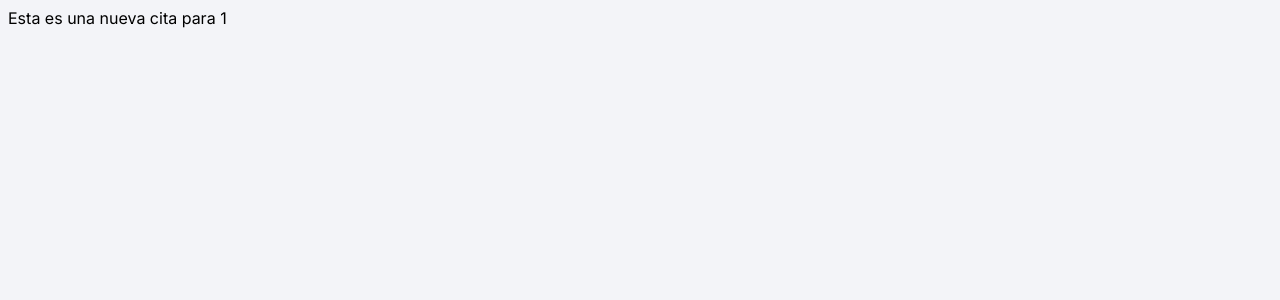
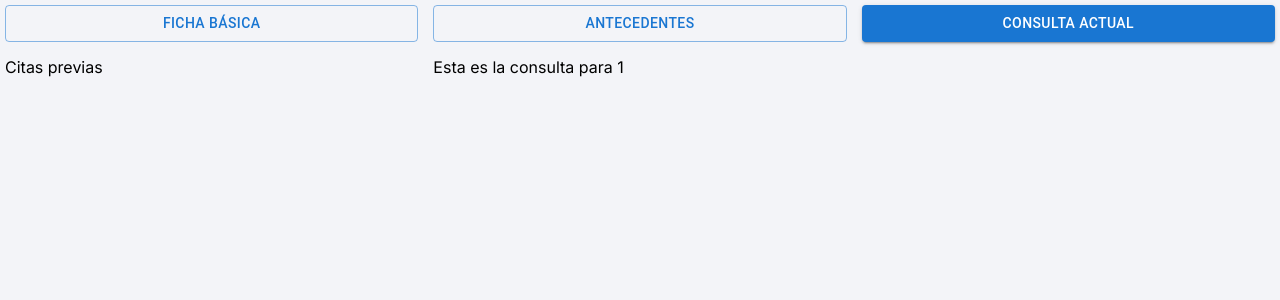
Before and after one commit to ignacioambia/bettercare-front, a Next.js app: page /pacientes/1/consulta in a window 1280 px wide. Shown: the top 300 px of the page. Built offline with nearby package versions, Linux system fonts and the light colour scheme.

Commit message:
feat(pacientes): set folder structure

```diff
--- a/app/globals.css
+++ b/app/globals.css
@@ -1,3 +1,4 @@
 body{
   background: #F3F4F8;
+  margin: 0px;
 }
--- /dev/null
+++ b/app/pacientes/[username]/antecedentes/page.tsx
@@ -0,0 +1,3 @@
+export default function Antecedentes(){
+ return <div>Estos son los antecedentes</div>
+}
--- a/app/pacientes/[username]/consulta/page.tsx
+++ b/app/pacientes/[username]/consulta/page.tsx
@@ -1,7 +1,7 @@
-const {BASE_URL} = process.env;
-
-console.log('BASE URL IS: ', BASE_URL);
-
-export default function NewAppointment({ params }: { params: { username: string }}){
- return <div>Esta es una nueva cita para {params.username}</div>
+export default function NewAppointment({
+  params,
+}: {
+  params: { username: string };
+}) {
+  return <div>Esta es la consulta para {params.username}</div>;
 }
--- /dev/null
+++ b/app/pacientes/[username]/ficha-basica/page.tsx
@@ -0,0 +1,3 @@
+export default function MedicalHistory(){
+ return <div>Esta es la ficha basica</div>
+}
--- /dev/null
+++ b/app/pacientes/[username]/layout.scss
@@ -0,0 +1,26 @@
+.patient-layout{
+ .navbar{
+  padding: 5px;
+  display: grid;
+  grid-template-columns: 1fr 1fr 1fr;
+  gap: 15px;
+  justify-content: center;
+
+  >*{
+   flex-grow: 1;
+  }
+ }
+
+
+ .prev-appointments{
+ }
+
+ .selected-tab{
+  grid-column: span 2;
+ }
+
+ button{
+  width: 100%;
+ }
+
+}
--- /dev/null
+++ b/app/pacientes/[username]/layout.tsx
@@ -0,0 +1,46 @@
+"use client";
+
+import { ReactNode } from "react";
+import "./layout.scss";
+import { Button } from "@mui/material";
+import Link from "next/link";
+import { usePathname } from "next/navigation";
+
+export default function PatientLayout({ children }: { children: ReactNode }) {
+  const splittedPathname = usePathname().split("/");
+  const pathname = splittedPathname[splittedPathname.length - 1];
+
+  return (
+    <div className="patient-layout">
+      <div className="navbar">
+        <Link href="ficha-basica">
+          <Button
+            type="submit"
+            variant={pathname === "ficha-basica" ? "contained" : "outlined"}
+          >
+            ficha básica
+          </Button>
+        </Link>
+        <Link href="antecedentes">
+          <Button
+            type="submit"
+            variant={pathname === "antecedentes" ? "contained" : "outlined"}
+          >
+            antecedentes
+          </Button>
+        </Link>
+        <Link href="consulta">
+          <Button
+            type="submit"
+            variant={pathname === "consulta" ? "contained" : "outlined"}
+          >
+            Consulta actual
+          </Button>
+        </Link>
+
+        <div className="prev-appointments">Citas previas</div>
+        <div className="selected-tab">{children}</div>
+      </div>
+    </div>
+  );
+}
```
Also changed, not shown: app/pacientes/[username]/page.tsx (+9 -2 lines).
